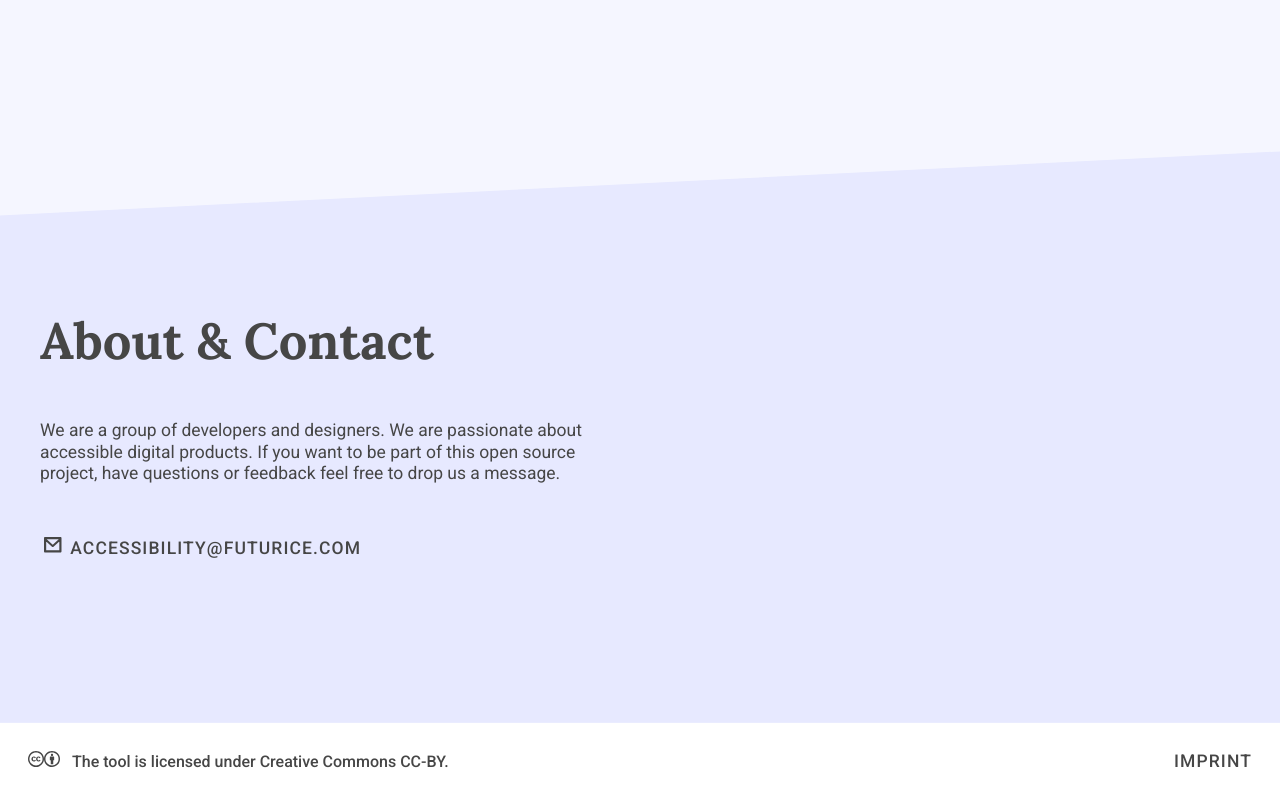
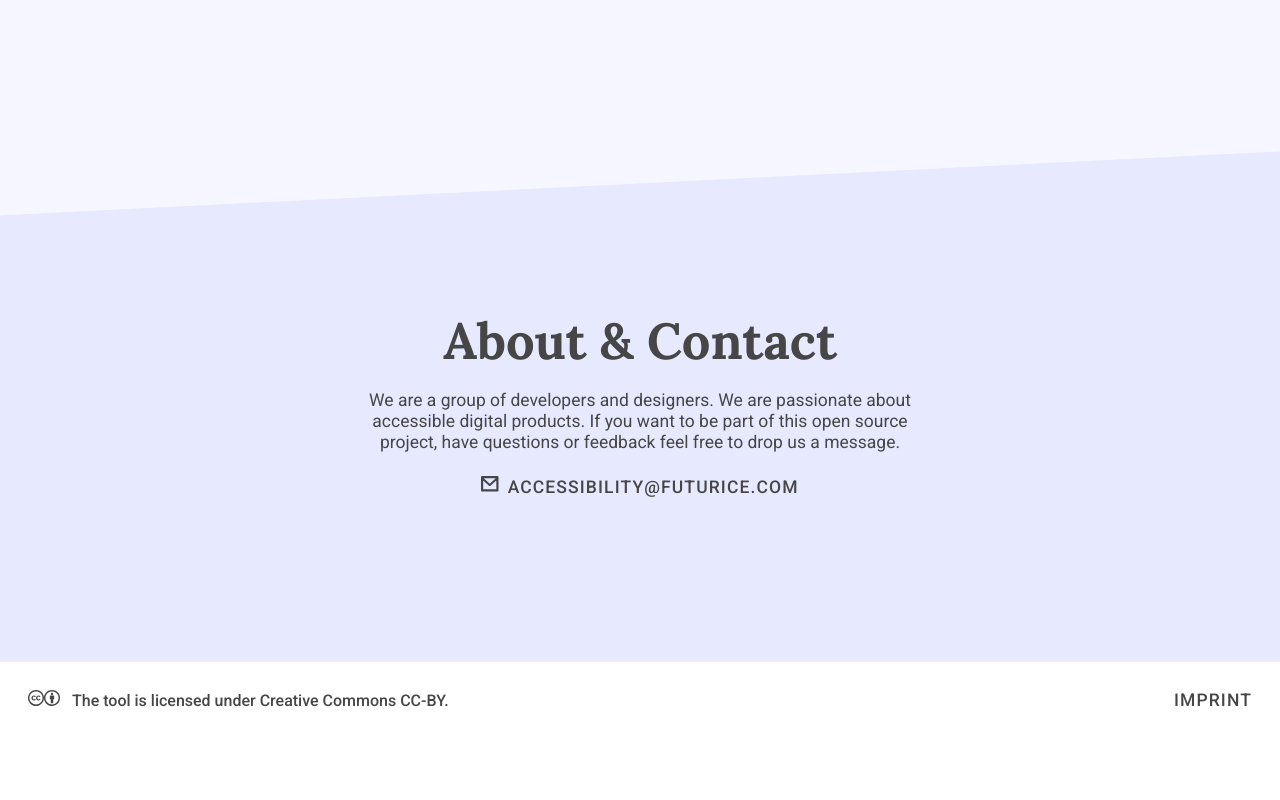
Before and after one commit to accessibility-tools/website, a Next.js app in the folder packages/client/: page / in a window 1280 px wide. Shown: the part 3155-3955 px from the top of the page. After the commit the page ends 3894 px from the top, so only its background shows below. Built offline with nearby package versions, Linux system fonts and the light colour scheme.

Commit message:
Centering of About & Contact section

```diff
--- a/packages/client/src/pages/index.jsx
+++ b/packages/client/src/pages/index.jsx
@@ -174,6 +174,7 @@ const LandingPage = () => {
 
         <Section id="about">
           <Stack space="medium" center>
+          <Center>
             <h1>About & Contact</h1>
             <Subtext>
               We are a group of developers and designers. We are passionate
@@ -187,6 +188,7 @@ const LandingPage = () => {
               icon="mailto"
               isSecondary={true}
             />
+            </Center>
           </Stack>
         </Section>
       </PageContainer>
```
